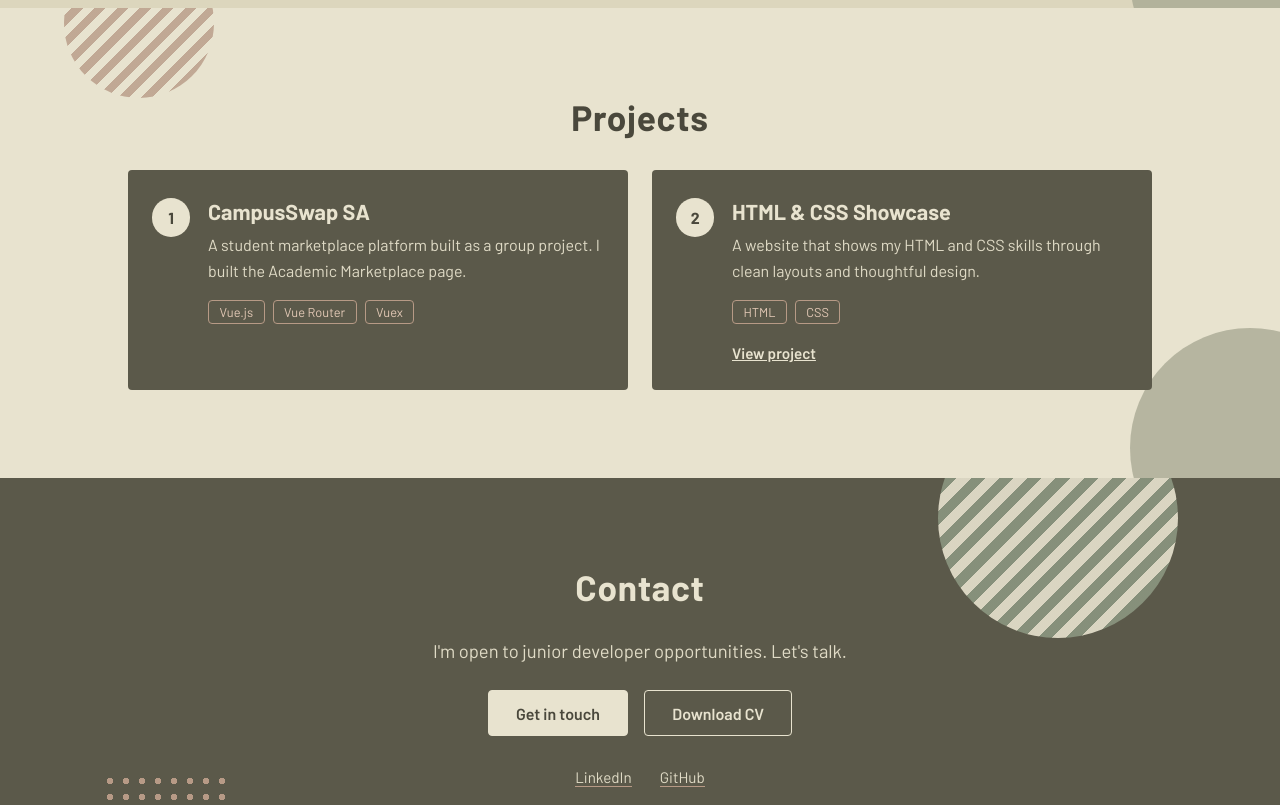
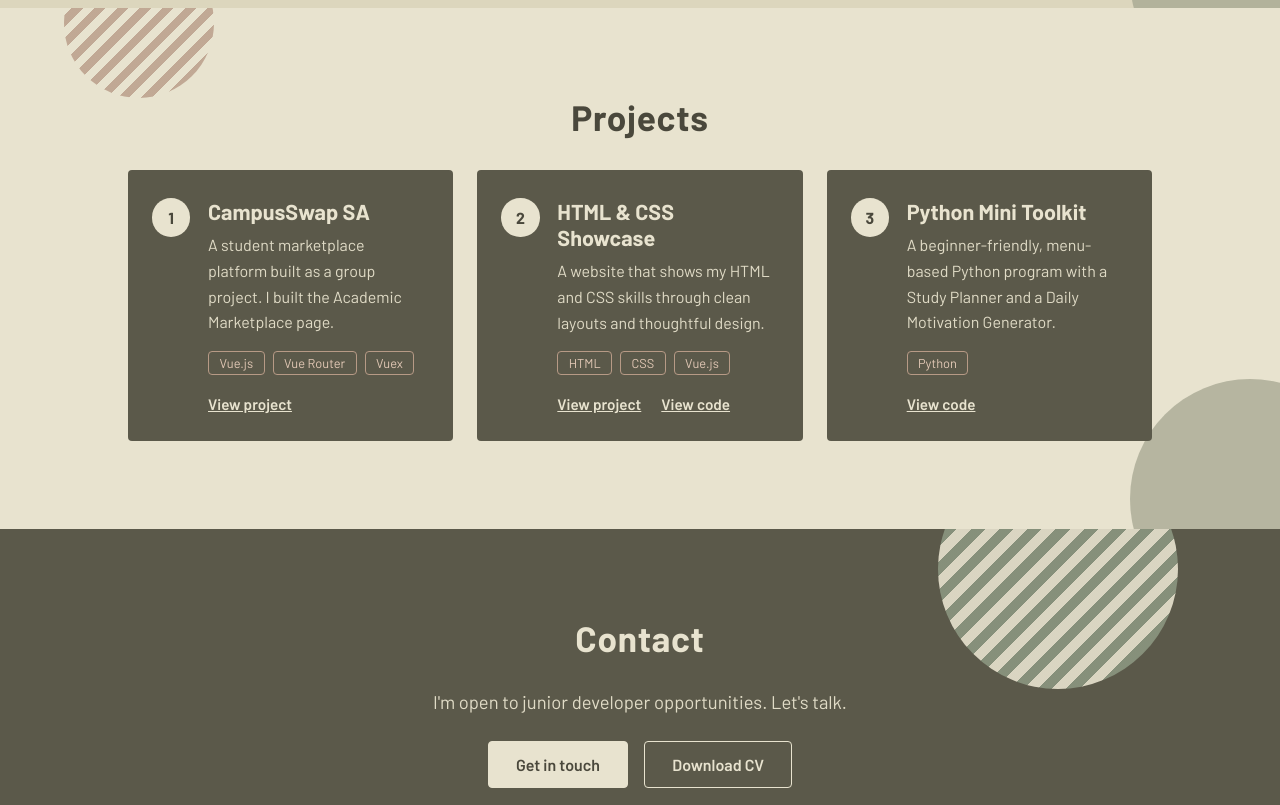
Before and after one commit to Zaarah-Okkers/Portfolio, a Vue app: page / in a window 1280 px wide. Shown: the part 2276-3081 px from the top of the page. Built offline with nearby package versions, Linux system fonts and the light colour scheme.

Commit message:
Add projects, skills cards and links

```diff
--- a/src/App.vue
+++ b/src/App.vue
@@ -85,14 +85,23 @@ const projects = [
     title: 'CampusSwap SA',
     description:
       'A student marketplace platform built as a group project. I built the Academic Marketplace page.',
-    tech: ['Vue.js', 'Vue Router', 'Vuex']
+    tech: ['Vue.js', 'Vue Router', 'Vuex'],
+    link: 'https://campusswap-fontend.onrender.com'
   },
   {
     title: 'HTML & CSS Showcase',
     description:
       'A website that shows my HTML and CSS skills through clean layouts and thoughtful design.',
-    tech: ['HTML', 'CSS'],
-    link: 'https://html-css-showcase.onrender.com/'
+    tech: ['HTML', 'CSS', 'Vue.js'],
+    link: 'https://html-css-showcase.onrender.com/',
+    github: 'https://github.com/Zaarah-Okkers/HTML-CSS-Showcase'
+  },
+  {
+    title: 'Python Mini Toolkit',
+    description:
+      'A beginner-friendly, menu-based Python program with a Study Planner and a Daily Motivation Generator.',
+    tech: ['Python'],
+    github: 'https://github.com/Zaarah-Okkers/Python-Mini-Toolkit'
   }
 ]
 </script>
@@ -168,6 +177,7 @@ const projects = [
           <ul class="tech">
             <li v-for="item in project.tech" :key="item">{{ item }}</li>
           </ul>
+          <div v-if="project.link || project.github" class="project-links">
             <a
               v-if="project.link"
               class="project-link"
@@ -177,6 +187,16 @@ const projects = [
             >
               View project
             </a>
+            <a
+              v-if="project.github"
+              class="project-link"
+              :href="project.github"
+              target="_blank"
+              rel="noopener"
+            >
+              View code
+            </a>
+          </div>
         </article>
       </div>
     </section>
@@ -621,9 +641,14 @@ h2 {
   color: #e3c9b6;
 }
 
+.project-links {
+  display: flex;
+  flex-wrap: wrap;
+  gap: 1.25rem;
+  margin-top: 1.25rem;
+}
+
 .project-link {
-  display: inline-block;
-  margin-top: 1.25rem;
   color: var(--cream);
   font-size: 0.95rem;
   font-weight: 600;
```
Lines whose indentation alone changed are shown as unchanged.
